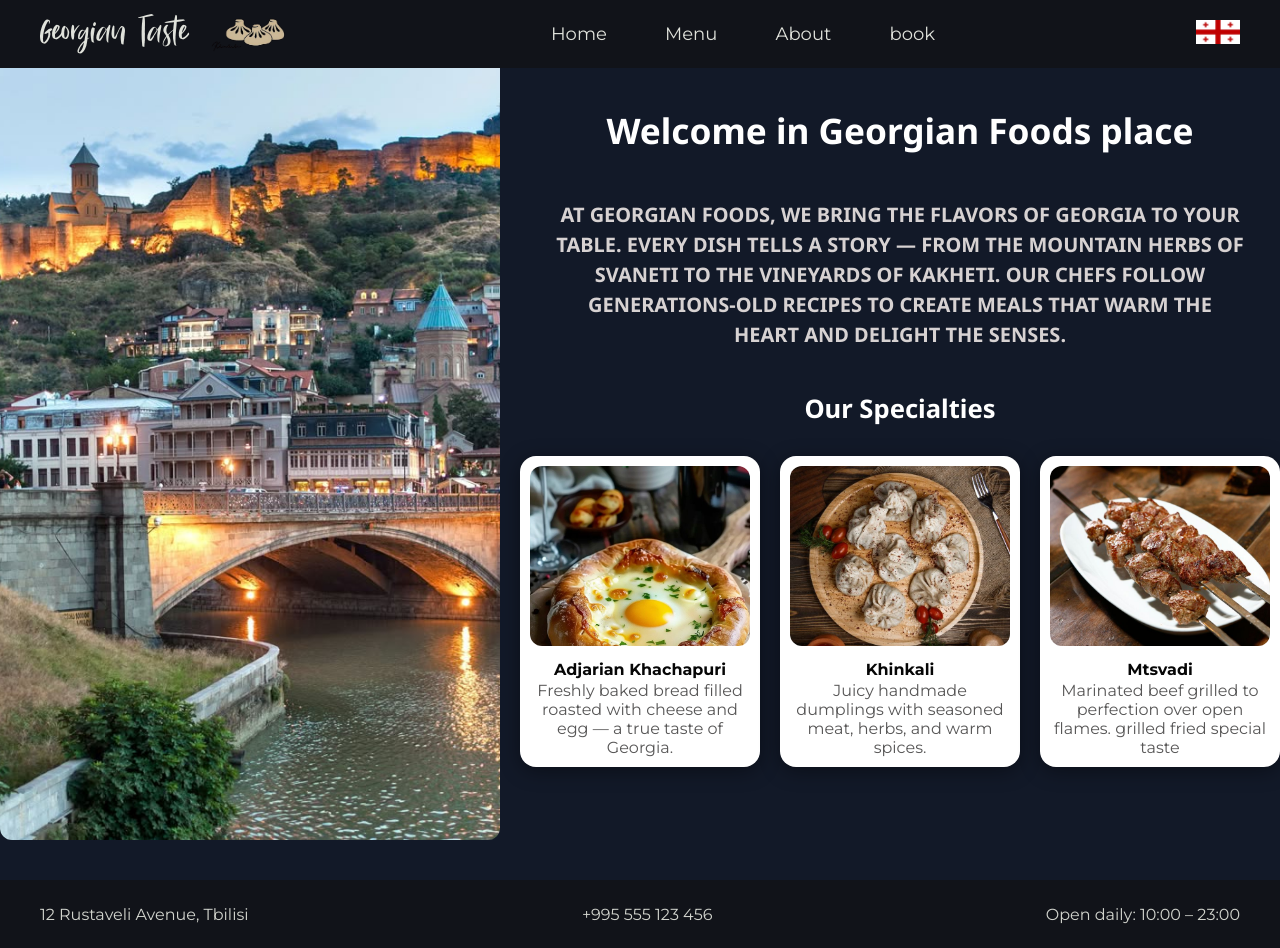
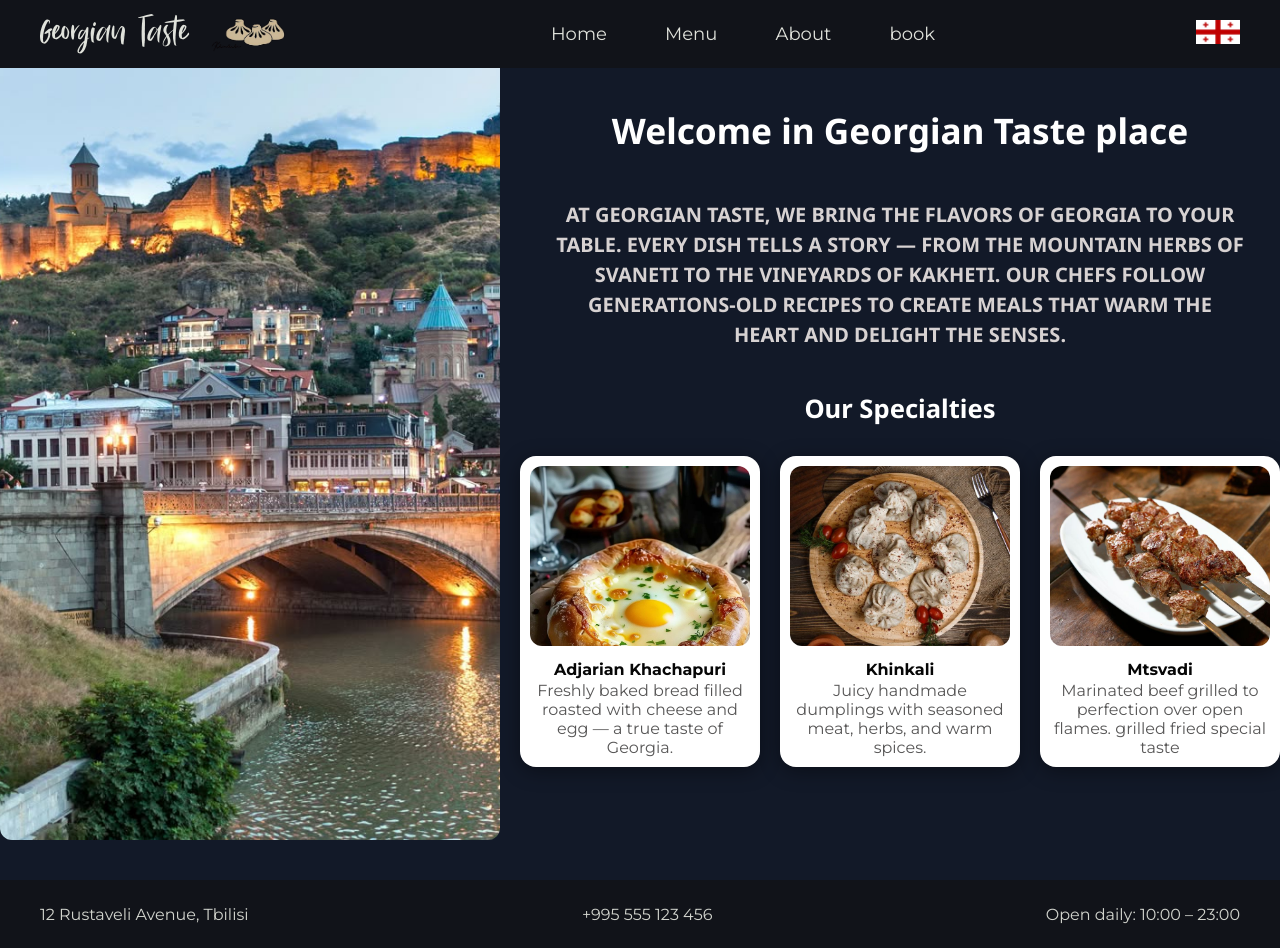
Before and after one commit to lP-deve/college, a React (Vite) app: page / in a window 1280 px wide. Built offline with nearby package versions, Linux system fonts and the light colour scheme.

Commit message:
updated name

```diff
--- a/src/components/home/Slider.jsx
+++ b/src/components/home/Slider.jsx
@@ -36,9 +36,9 @@ export const Slider = () => {
 
       <section className="menu-preview">
 
-        <h1>Welcome in Georgian Foods place</h1>
+        <h1>Welcome in Georgian Taste place</h1>
         <p className="description">
-          At <strong>Georgian Foods</strong>, we bring the flavors of Georgia to your table.
+          At <strong>Georgian Taste</strong>, we bring the flavors of Georgia to your table.
           Every dish tells a story — from the mountain herbs of Svaneti to the vineyards of Kakheti.
           Our chefs follow generations-old recipes to create meals that warm the heart and delight the senses.
         </p>
--- a/src/components/menu/Menu.css
+++ b/src/components/menu/Menu.css
@@ -218,7 +218,7 @@ grid-template-columns: 1fr !important;
 }
 
 .innernavigation ul{
-    width:50vw;
+    width:60vw;
 }
 
 }
```
